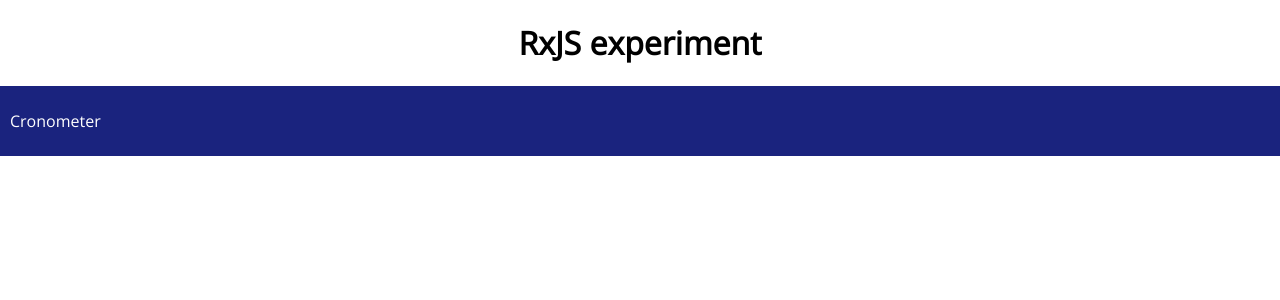
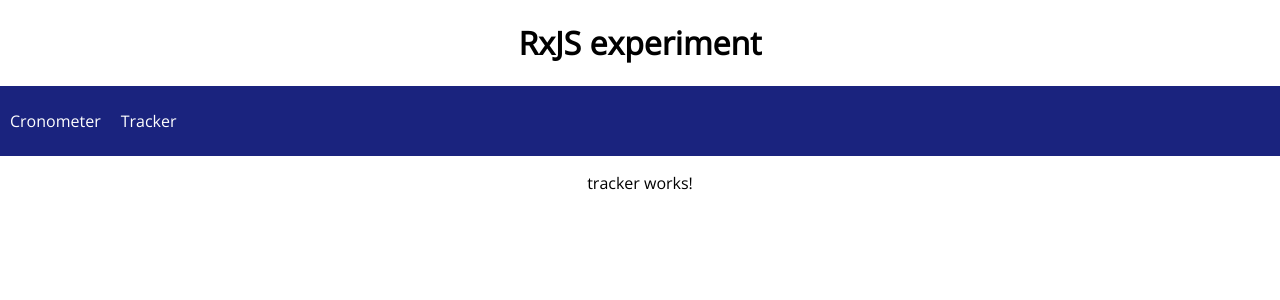
Before and after one commit to fosco/rxjs-experiment, an Angular app: page /tracker in a window 1280 px wide. Before the commit this address led to /. Shown: the top 300 px of the page. Built offline with nearby package versions, Linux system fonts and the light colour scheme.

Commit message:
Add Tracker component

```diff
--- a/src/app/app.component.html
+++ b/src/app/app.component.html
@@ -5,6 +5,7 @@
 
   <nav class="menu">
     <a routerLink="/cronometer" routerLinkActive="active">Cronometer</a>
+    <a routerLink="/tracker" routerLinkActive="active">Tracker</a>
   </nav>
 
   <router-outlet class="page-content"></router-outlet>
--- a/src/app/app.module.ts
+++ b/src/app/app.module.ts
@@ -5,14 +5,17 @@ import { RouterModule, Routes } from '@angular/router';
 import { AppRoutingModule } from './app-routing.module';
 import { AppComponent } from './app.component';
 import { CronometerComponent } from './cronometer/cronometer.component';
+import { TrackerComponent } from './tracker/tracker.component';
 
 const appRoutes: Routes = [
   { path: 'cronometer', component: CronometerComponent },
+  { path: 'tracker', component: TrackerComponent },
 ];
 @NgModule({
   declarations: [
     AppComponent,
-    CronometerComponent
+    CronometerComponent,
+    TrackerComponent
   ],
   imports: [
     BrowserModule,
--- /dev/null
+++ b/src/app/tracker/tracker.component.html
@@ -0,0 +1 @@
+<p>tracker works!</p>
--- /dev/null
+++ b/src/app/tracker/tracker.component.ts
@@ -0,0 +1,15 @@
+import { Component, OnInit } from '@angular/core';
+
+@Component({
+  selector: 'app-tracker',
+  templateUrl: './tracker.component.html',
+  styleUrls: ['./tracker.component.sass']
+})
+export class TrackerComponent implements OnInit {
+
+  constructor() { }
+
+  ngOnInit() {
+  }
+
+}
```
Also changed, not shown: src/app/tracker/tracker.component.sass (added), 1 other file (tests, documents, lock files or other folders).
